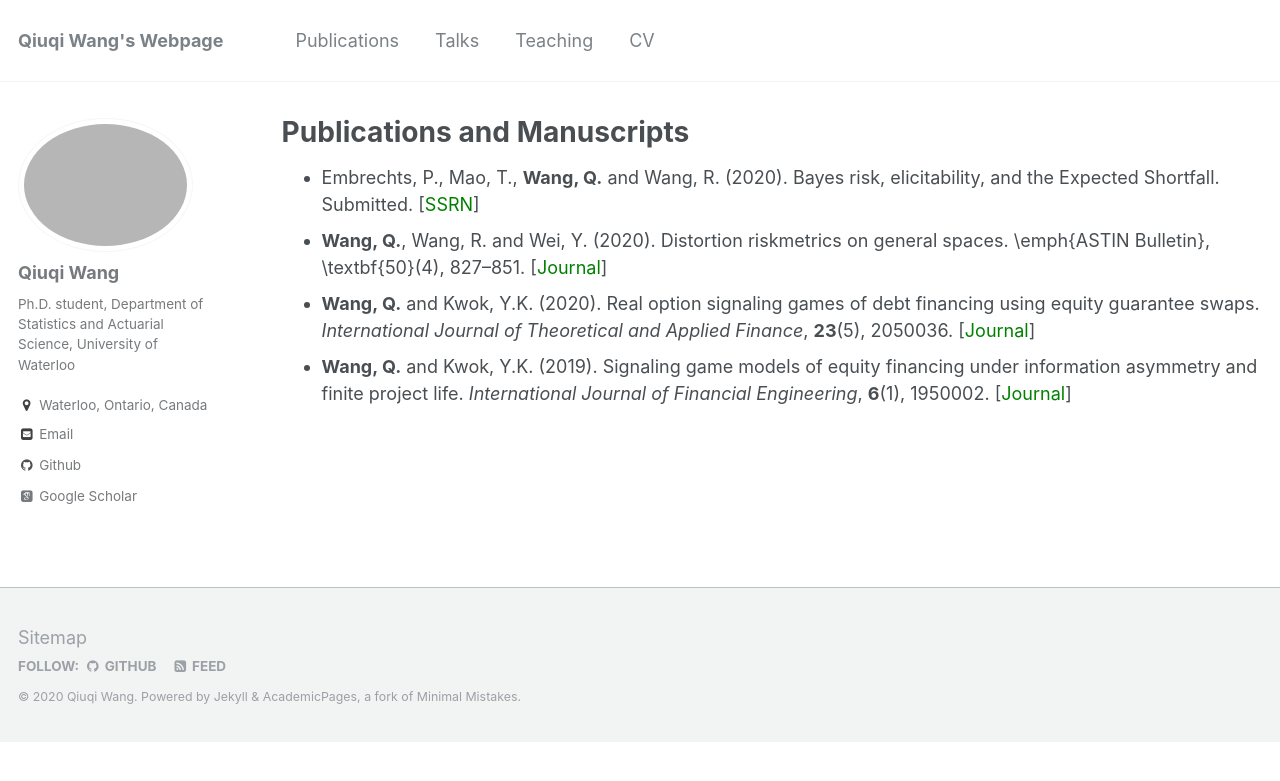
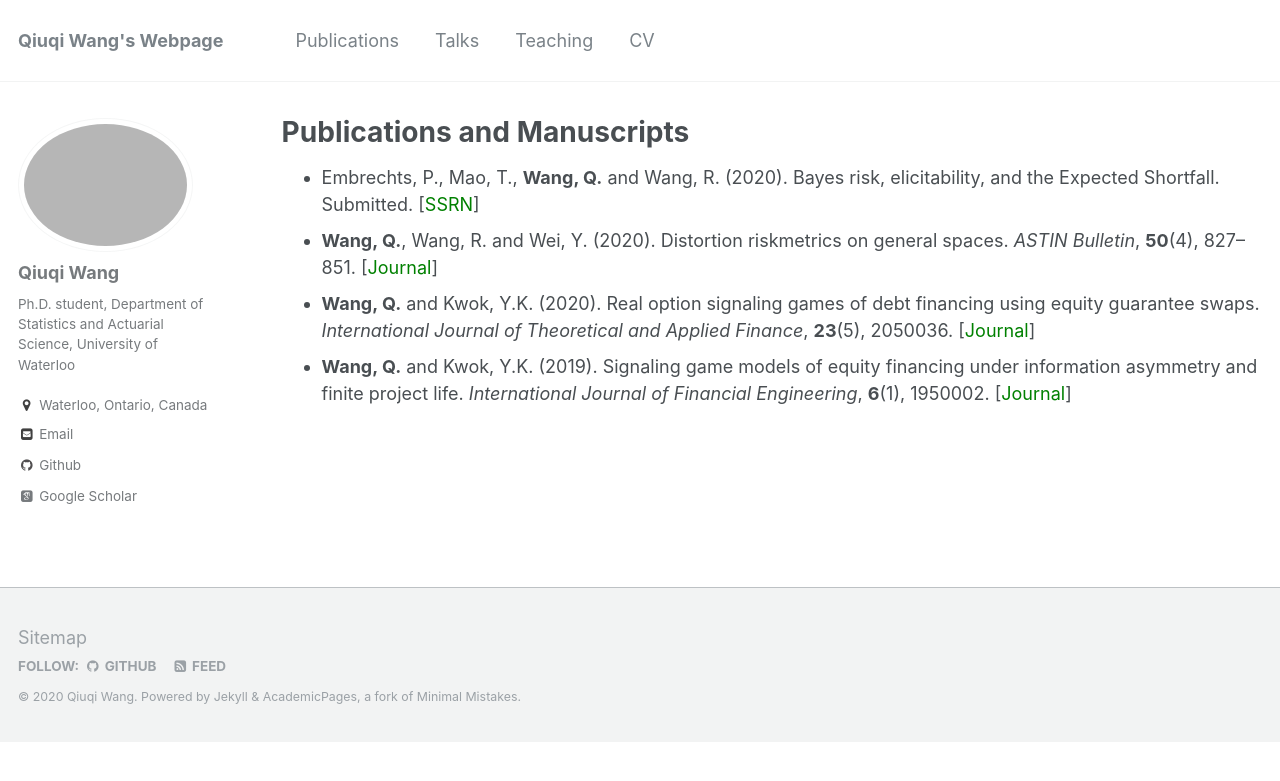
Before and after one commit to qwangan/qwangan.github.io, a Jekyll site: the page built from _pages/publications.md, in a window 1280 px wide. Shown: the top 781 px of the page. Built offline with Jekyll 4.4.1, drawn with Linux system fonts in a browser that asks for light colours; some web fonts are replaced.

Commit message:
Update publications.md

```diff
--- a/_pages/publications.md
+++ b/_pages/publications.md
@@ -6,6 +6,6 @@ author_profile: true
 ---
 
 * Embrechts, P., Mao, T., **Wang, Q.** and Wang, R. (2020). Bayes risk, elicitability, and the Expected Shortfall. Submitted. [[<span style="color:green">SSRN</span>]](https://ssrn.com/abstract=3708379)
-* **Wang, Q.**, Wang, R. and Wei, Y.  (2020). Distortion riskmetrics on general spaces. \emph{ASTIN Bulletin}, \textbf{50}(4), 827--851. [[<span style="color:green">Journal</span>]](https://doi.org/10.1017/asb.2020.14)
+* **Wang, Q.**, Wang, R. and Wei, Y.  (2020). Distortion riskmetrics on general spaces. *ASTIN Bulletin*, **50**(4), 827--851. [[<span style="color:green">Journal</span>]](https://doi.org/10.1017/asb.2020.14)
 * **Wang, Q.** and Kwok, Y.K. (2020). Real option signaling games of debt financing using equity guarantee swaps. *International Journal of Theoretical and Applied Finance*, **23**(5), 2050036. [[<span style="color:green">Journal</span>]](https://doi.org/10.1142/S0219024920500363)
 * **Wang, Q.** and Kwok, Y.K. (2019). Signaling game models of equity financing under information asymmetry and finite project life. *International Journal of Financial Engineering*, **6**(1), 1950002. [[<span style="color:green">Journal</span>]](https://www.worldscientific.com/doi/10.1142/S2424786319500026)
```
